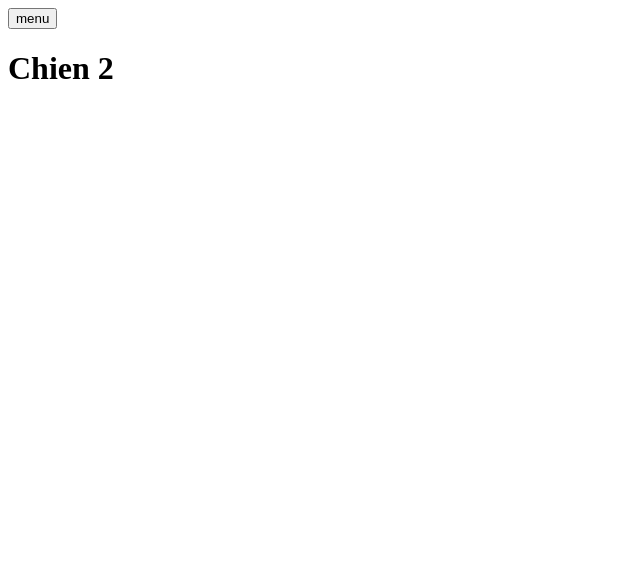
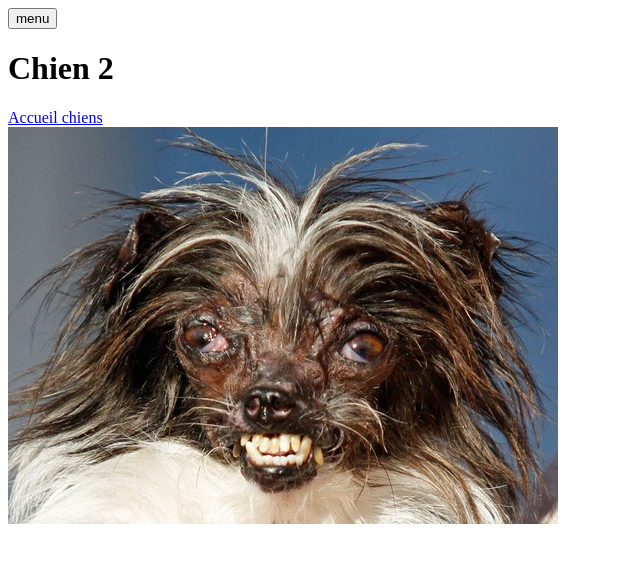
Before and after one commit to MMI-SAE-105/2023-r113-tp2-menu-alpinejs-oliventhan-thamilselvan, a plain HTML site: page chiens/chien-2.html in a window 1280 px wide. Shown: the whole page, without its empty margins (0-640 px from the left). Drawn offline with nearby package versions, Linux system fonts and the light colour scheme.

Commit message:
insettion retour idex chien et image

```diff
--- a/chiens/chien-2.html
+++ b/chiens/chien-2.html
@@ -52,5 +52,8 @@
         </ul>
       </nav>
 
+      <a href="/chiens/chien-index.html">Accueil chiens</a>
+      <br>
+      <img src="/public/img/chien/chien-2.jpg" alt="chien 2">
   </body>
 </html>
```
